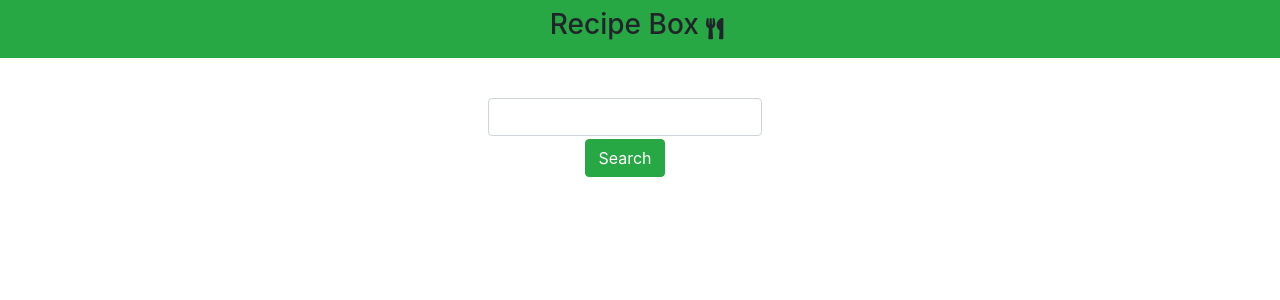
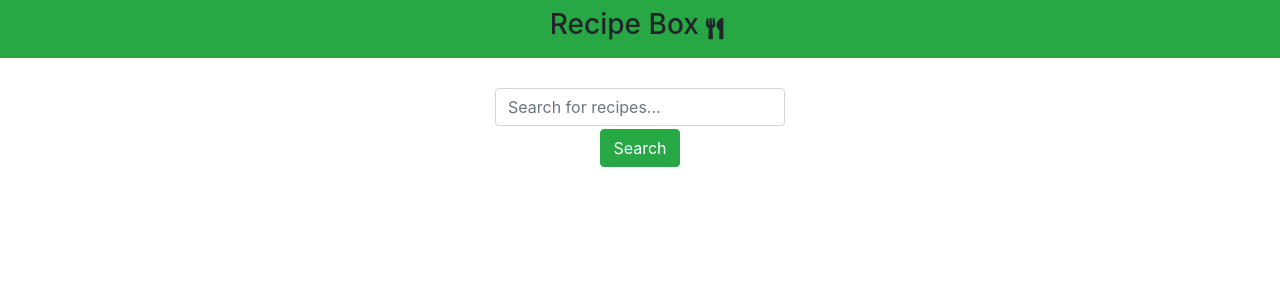
Before and after one commit to Daneika/recipe-box, a React (Create React App) app: page / in a window 1280 px wide. Shown: the top 300 px of the page. Built offline with nearby package versions, Linux system fonts and the light colour scheme.

Commit message:
Adjust layout

```diff
--- a/src/App.js
+++ b/src/App.js
@@ -2,6 +2,9 @@ import React from "react";
 import { useState } from "react";
 
 import "./App.css";
+import Container from "react-bootstrap/Container";
+import Row from "react-bootstrap/Row";
+import Col from "react-bootstrap/Col";
 
 import Header from "./components/header";
 import SearchForm from "./components/search-form";
@@ -13,7 +16,7 @@ function App() {
       display: "flex",
       textAlign: "center",
       justifyContent: "center",
-      margin: 40,
+      marginTop: 30,
     },
   };
 
@@ -21,23 +24,37 @@ function App() {
     const recipeName = e.target.elements.recipeName.value;
     e.preventDefault();
     console.log(process.env);
-    const apiCall = await fetch(
-      `https://api.spoonacular.com/recipes/search?query=${recipeName}&number=3&apiKey=${process.env.REACT_APP_API_KEY}`
-    );
-    const data = await apiCall.json();
-
-    setRecipes(data.results);
+    try {
+      const apiCall = await fetch(
+        `https://api.spoonacular.com/recipes/search?query=${recipeName}&number=5&apiKey=${process.env.REACT_APP_API_KEY}`
+      );
+      const data = await apiCall.json();
+      console.log(data);
+      setRecipes(data.results);
+    } catch (err) {
+      console.error(err);
+    }
   };
 
   const [recipes, setRecipes] = useState([]);
-  console.log(recipes);
+  // console.log(recipes);
 
   return (
     <div>
       <Header />
-      <div style={useStyles.body}>
-        <SearchForm getRecipe={getRecipe} />
-        <Recipes recipes={recipes}/>
+      <div>
+        <Container fluid>
+          <Row style={useStyles.body}>
+            <Col md={{ span: 3 }}>
+              <SearchForm getRecipe={getRecipe} />
+            </Col>
+          </Row>
+          <Row style={useStyles.body}>
+            <Col>
+              <Recipes recipes={recipes} />
+            </Col>
+          </Row>
+        </Container>
       </div>
     </div>
   );
--- a/src/components/search-form/SearchForm.js
+++ b/src/components/search-form/SearchForm.js
@@ -1,10 +1,9 @@
 import React from "react";
 
 
+import Col from "react-bootstrap/Col";
 import Form from "react-bootstrap/Form";
 import Button from "react-bootstrap/Button";
-
-
 
 export default function SearchForm(props) {
   const useStyles = {
@@ -16,10 +15,14 @@ export default function SearchForm(props) {
   return (
     <div>
       <Form onSubmit={props.getRecipe}>
-        <Form.Control type="text" name="recipeName" />
-        <Button variant="success" type="submit" style={useStyles.button}>
-          Search
-        </Button>
+        <Form.Row >
+          <Col>
+            <Form.Control type="text" placeholder="Search for recipes..." name="recipeName" />
+            <Button variant="success" type="submit" style={useStyles.button}>
+              Search
+            </Button>
+          </Col>
+        </Form.Row>
       </Form>
     </div>
   );
```
